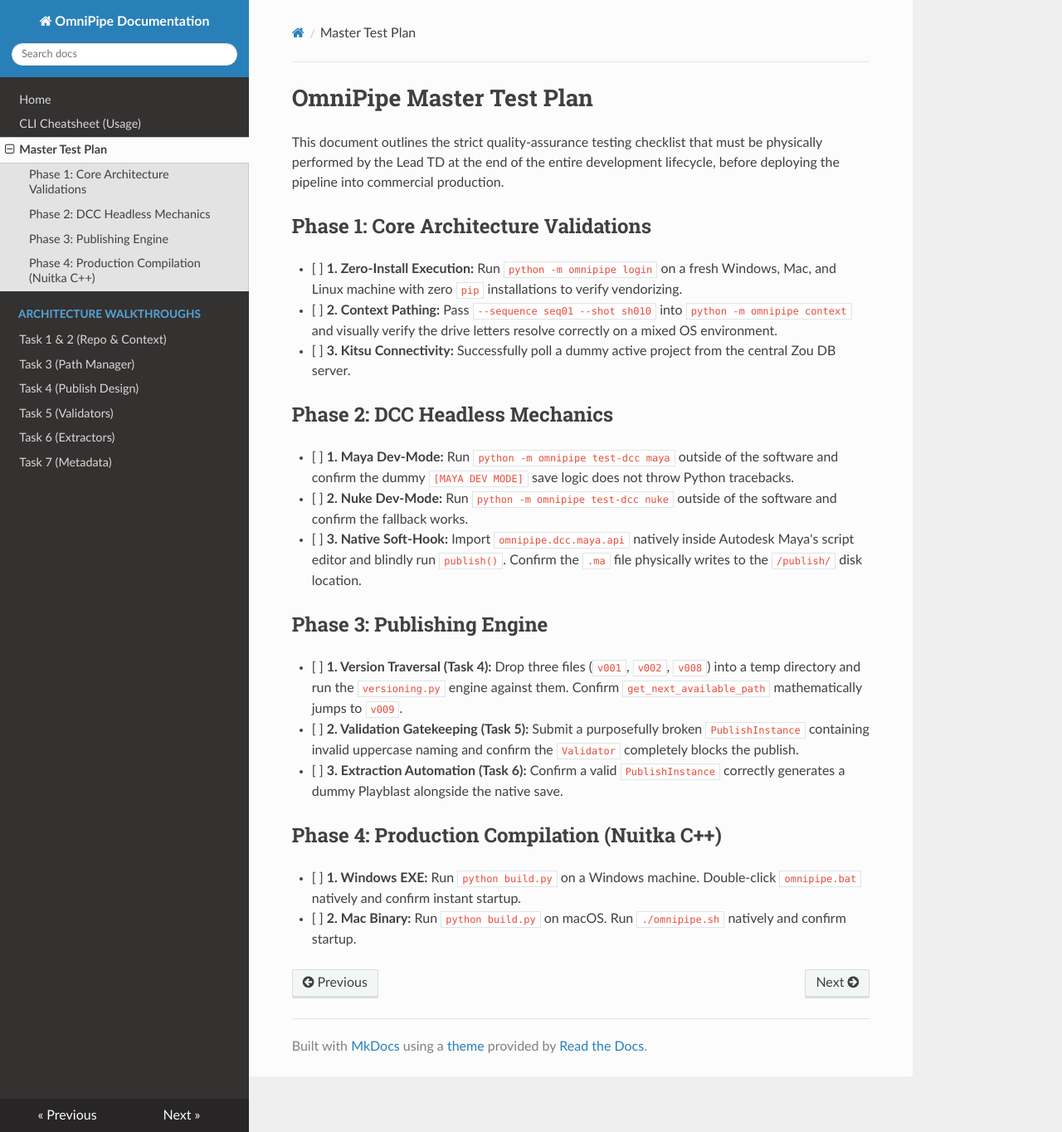
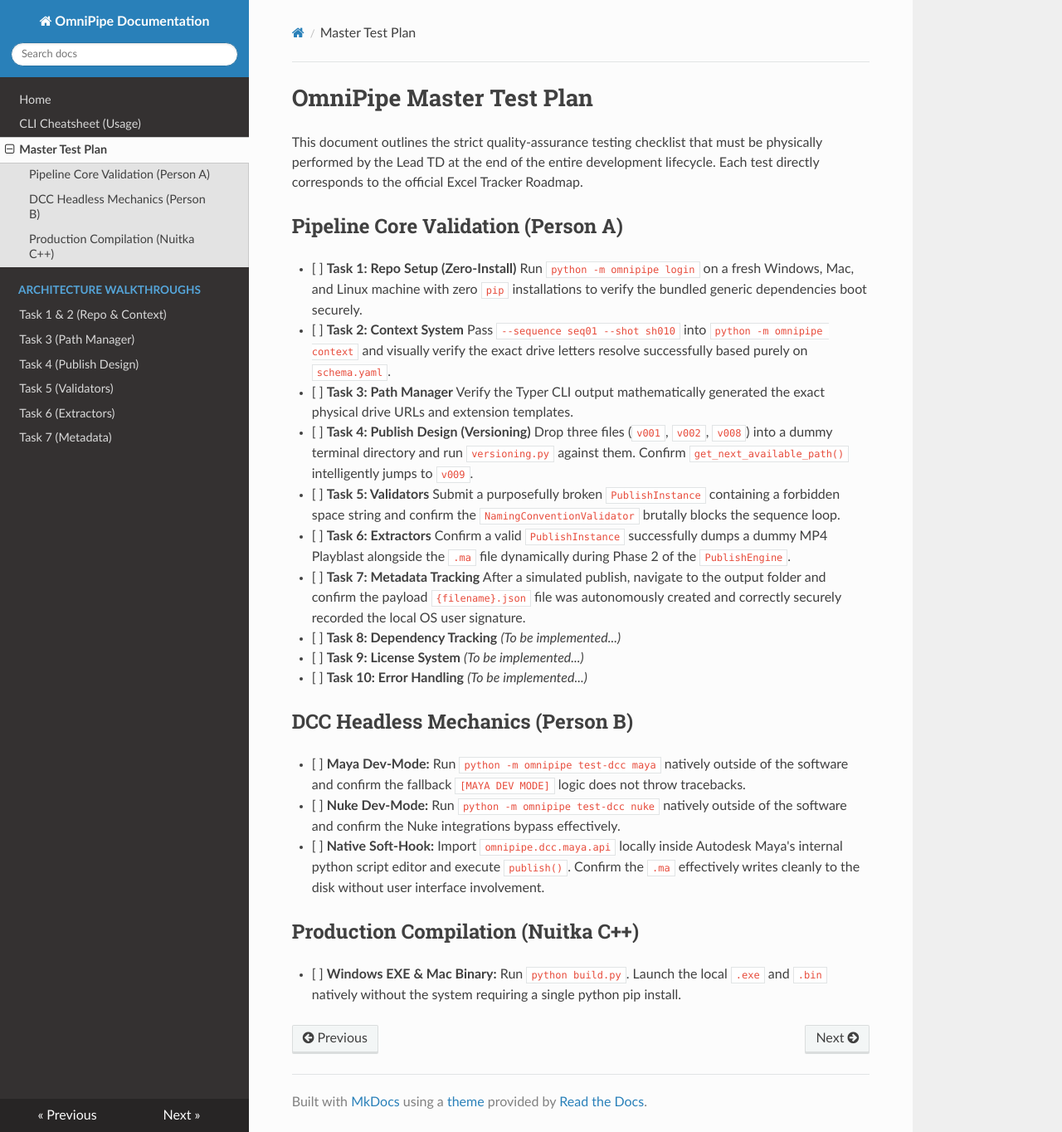
Before and after one commit to kamal-suryavanshi/OmniPipe, an MkDocs documentation site: the page built from docs/test_plan.md, in a window 1280 px wide and 1364 px high. Shown: the whole window at 83% size. Built offline with MkDocs 1.6.1, drawn with Linux system fonts in a browser that asks for light colours; nearby versions of some CDN libraries.

Commit message:
docs: align master test plan strictly to task taxonomy

```diff
--- a/docs/test_plan.md
+++ b/docs/test_plan.md
@@ -1,22 +1,44 @@
 # OmniPipe Master Test Plan
 
-This document outlines the strict quality-assurance testing checklist that must be physically performed by the Lead TD at the end of the entire development lifecycle, before deploying the pipeline into commercial production.
+This document outlines the strict quality-assurance testing checklist that must be physically performed by the Lead TD at the end of the entire development lifecycle. Each test directly corresponds to the official Excel Tracker Roadmap.
 
-## Phase 1: Core Architecture Validations
-- [ ] **1. Zero-Install Execution:** Run `python -m omnipipe login` on a fresh Windows, Mac, and Linux machine with zero `pip` installations to verify vendorizing.
-- [ ] **2. Context Pathing:** Pass `--sequence seq01 --shot sh010` into `python -m omnipipe context` and visually verify the drive letters resolve correctly on a mixed OS environment.
-- [ ] **3. Kitsu Connectivity:** Successfully poll a dummy active project from the central Zou DB server.
+## Pipeline Core Validation (Person A)
 
-## Phase 2: DCC Headless Mechanics
-- [ ] **1. Maya Dev-Mode:** Run `python -m omnipipe test-dcc maya` outside of the software and confirm the dummy `[MAYA DEV MODE]` save logic does not throw Python tracebacks.
-- [ ] **2. Nuke Dev-Mode:** Run `python -m omnipipe test-dcc nuke` outside of the software and confirm the fallback works.
-- [ ] **3. Native Soft-Hook:** Import `omnipipe.dcc.maya.api` natively inside Autodesk Maya's script editor and blindly run `publish()`. Confirm the `.ma` file physically writes to the `/publish/` disk location.
+- [ ] **Task 1: Repo Setup (Zero-Install)**
+  Run `python -m omnipipe login` on a fresh Windows, Mac, and Linux machine with zero `pip` installations to verify the bundled generic dependencies boot securely.
 
-## Phase 3: Publishing Engine
-- [ ] **1. Version Traversal (Task 4):** Drop three files (`v001`, `v002`, `v008`) into a temp directory and run the `versioning.py` engine against them. Confirm `get_next_available_path` mathematically jumps to `v009`.
-- [ ] **2. Validation Gatekeeping (Task 5):** Submit a purposefully broken `PublishInstance` containing invalid uppercase naming and confirm the `Validator` completely blocks the publish.
-- [ ] **3. Extraction Automation (Task 6):** Confirm a valid `PublishInstance` correctly generates a dummy Playblast alongside the native save.
+- [ ] **Task 2: Context System**
+  Pass `--sequence seq01 --shot sh010` into `python -m omnipipe context` and visually verify the exact drive letters resolve successfully based purely on `schema.yaml`.
 
-## Phase 4: Production Compilation (Nuitka C++)
-- [ ] **1. Windows EXE:** Run `python build.py` on a Windows machine. Double-click `omnipipe.bat` natively and confirm instant startup.
-- [ ] **2. Mac Binary:** Run `python build.py` on macOS. Run `./omnipipe.sh` natively and confirm startup.
+- [ ] **Task 3: Path Manager**
+  Verify the Typer CLI output mathematically generated the exact physical drive URLs and extension templates.
+
+- [ ] **Task 4: Publish Design (Versioning)**
+  Drop three files (`v001`, `v002`, `v008`) into a dummy terminal directory and run `versioning.py` against them. Confirm `get_next_available_path()` intelligently jumps to `v009`.
+
+- [ ] **Task 5: Validators**
+  Submit a purposefully broken `PublishInstance` containing a forbidden space string and confirm the `NamingConventionValidator` brutally blocks the sequence loop.
+
+- [ ] **Task 6: Extractors**
+  Confirm a valid `PublishInstance` successfully dumps a dummy MP4 Playblast alongside the `.ma` file dynamically during Phase 2 of the `PublishEngine`.
+
+- [ ] **Task 7: Metadata Tracking**
+  After a simulated publish, navigate to the output folder and confirm the payload `{filename}.json` file was autonomously created and correctly securely recorded the local OS user signature.
+
+- [ ] **Task 8: Dependency Tracking**
+  *(To be implemented...)*
+
+- [ ] **Task 9: License System**
+  *(To be implemented...)*
+
+- [ ] **Task 10: Error Handling**
+  *(To be implemented...)*
+
+## DCC Headless Mechanics (Person B)
+
+- [ ] **Maya Dev-Mode:** Run `python -m omnipipe test-dcc maya` natively outside of the software and confirm the fallback `[MAYA DEV MODE]` logic does not throw tracebacks.
+- [ ] **Nuke Dev-Mode:** Run `python -m omnipipe test-dcc nuke` natively outside of the software and confirm the Nuke integrations bypass effectively.
+- [ ] **Native Soft-Hook:** Import `omnipipe.dcc.maya.api` locally inside Autodesk Maya's internal python script editor and execute `publish()`. Confirm the `.ma` effectively writes cleanly to the disk without user interface involvement.
+
+## Production Compilation (Nuitka C++)
+- [ ] **Windows EXE & Mac Binary:** Run `python build.py`. Launch the local `.exe` and `.bin` natively without the system requiring a single python pip install.
```
